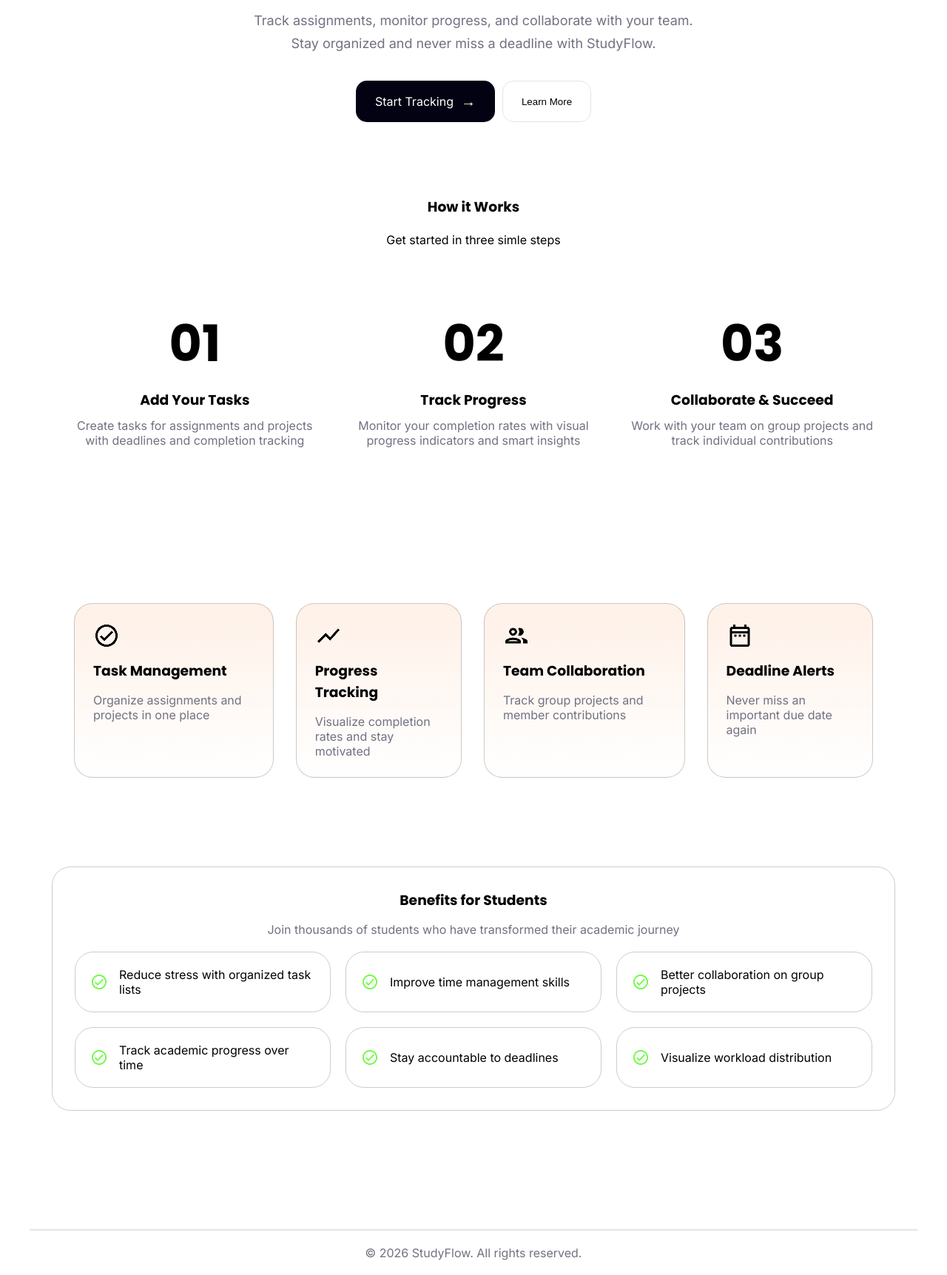
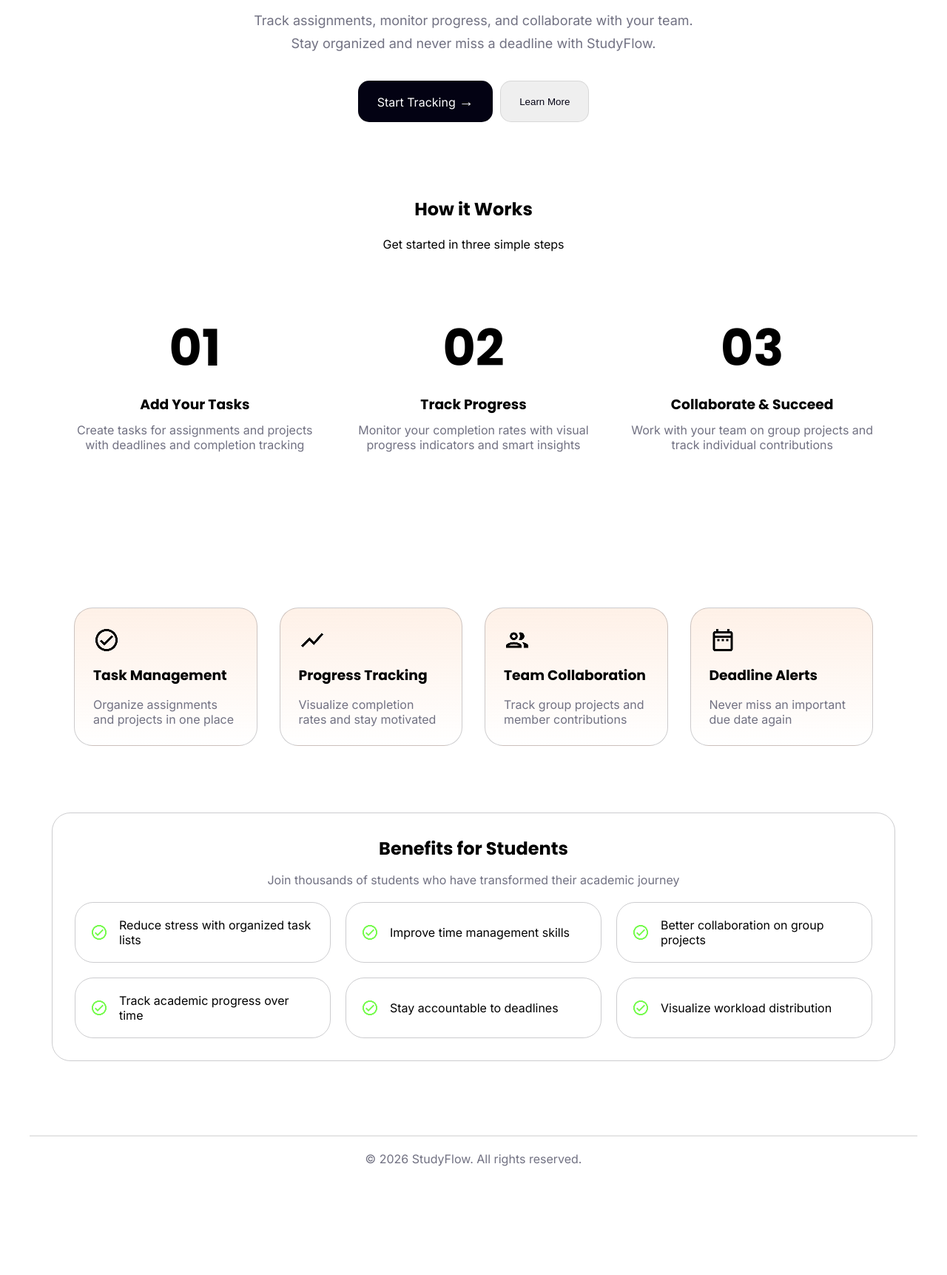
Before and after one commit to SkobyM/studyFlow, a plain HTML site: page index.html in a window 1280 px wide. Shown: the part 454-2177 px from the top of the page at 74% size. After the commit the page ends 2050 px from the top, so only its background shows below. Drawn offline with Linux system fonts and the light colour scheme.

Commit message:
refactor styles: consolidate CSS variables and improve button styles for consistency

```diff
--- /dev/null
+++ b/css/base.css
@@ -0,0 +1,33 @@
+:root {
+    --primary-color: #030213;
+    --secondary-color: #50E3C2;
+    --background-color: #F5F5F5;
+    --text-primary-color-black: #030213;
+    --text-primary-color-white: #FFFFFF;
+    --text-muted-color: #717182;
+    --button-bg-color: #030213;
+    --border-color: rgba(3, 2, 19, 0.2);
+}
+
+body {
+    max-width: 1200px;
+    margin: 0 auto;
+    font-family: 'Inter', sans-serif;
+}
+
+h1,
+h2,
+h3 {
+    font-family: 'Poppins', sans-serif;
+}
+
+.btn_style{
+    border: rgba(0, 0, 0, 0.1) solid 1px;
+    border-radius: 15px;
+    transition: transform 0.2s ease, box-shadow 0.2s ease;
+}
+.btn_style:hover {
+    cursor: pointer;
+    transform: scale(1.05);
+    box-shadow: 0 8px 20px rgba(0, 0, 0, 0.15);
+}
--- a/css/index.css
+++ b/css/index.css
@@ -1,11 +1,4 @@
-body {
-    max-width: 1200px;
-    margin: 0 auto;
-    font-family: 'Inter', sans-serif;
-}
-h1, h2, h3 {
-    font-family: 'Poppins', sans-serif;
-}
+
 /* Hero Section Styles */
 #hero {
     display: flex;
@@ -26,8 +19,8 @@ h1, h2, h3 {
 /* Hero Message Styles */
 .hero-message {
     background: rgba(3, 2, 19, 0.1);
-    border: 1px solid rgba(3, 2, 19, 0.2);
-    color: #030213;
+    border: 1px solid var(--border-color);
+    color: var(--text-primary-color-black);
     padding: 10px;
     border-radius: 20px;
     display: flex;
@@ -43,7 +36,7 @@ h1, h2, h3 {
     margin-right: 10px;
 }
 
-#hero h1 {
+.hero-content h1 {
     font-size: 58px;
     margin: 20px 0;
     background: linear-gradient(to bottom, #000000 0%, #727272 100%);
@@ -53,48 +46,34 @@ h1, h2, h3 {
 
 .hero-content p {
     font-size: 18px;
-    color: #717182;
+    color: var(--text-muted-color);
     margin-bottom: 10px;
 }
 
 /* Button Styles */
 
-.hero-btn {
+.group-hero-btn {
     display: flex;
     flex-direction: row;
     gap: 10px;
     margin-top: 30px;
 }
-
-.btn {
-    border: rgba(0, 0, 0, 0.1) solid 1px;
-    padding: 15px 25px;
-    border-radius: 15px;
-    transition: transform 0.2s ease, box-shadow 0.2s ease;
-    background-color: transparent;
-}
-
-.btn:hover {
-    cursor: pointer;
-    transform: scale(1.05);
-    box-shadow: 0 8px 20px rgba(0, 0, 0, 0.15);
+.group-hero-btn a {
+    text-decoration: none;
 }
 
 .btn-tracking {
-    background-color: #030213;
-    color: #ffffff;
-    display: flex;
-    align-items: center;
-    gap: 10px;
+    padding: 15px 25px;
+    background-color: var(--button-bg-color);
+    color: var(--text-primary-color-white);
 }
-
-.hero-btn a {
-    text-decoration: none;
-    color: #ffffff;
-}
-
 .btn-tracking span {
     font-size: 20px;
+}
+.btn-learn {
+    padding: 15px 25px;
+    color: var(--text-primary-color-black);
+    border: 1px solid var(--border-color);
 }
 
 
@@ -128,35 +107,33 @@ h1, h2, h3 {
 
 }
 
-.steps_cards h1 {
+.steps h1 {
     font-size: 68px;
     margin-bottom: 10px;
 }
 
-.steps_cards p {
-    color: #717182;
+.steps p {
+    color: var(--text-muted-color);
     margin-top: 10px;
 }
 
 /* Feature Section Styles */
 
-.feature_cards {
+.feature_cards_container {
     display: grid;
-    grid-template-columns: auto auto auto auto;
+    grid-template-columns: 1fr 1fr 1fr 1fr;
     gap: 30px;
     margin-top: 100px;
     padding: 60px;
 }
 
 .card {
-    /* background-color: #e1f1fd; */
-    background-image: linear-gradient(to bottom, rgba(249, 115, 22, 0.1), white);
+    background: linear-gradient(to bottom, rgba(249, 115, 22, 0.1), white);
     padding: 25px;
-    border: rgba(0, 0, 0, 0.2) solid 1px;
+    border: 1px solid var(--border-color);
     border-radius: 25px;
     display: flex;
     flex-direction: column;
-    align-items: start;
     gap: 15px;
 }
 
@@ -166,8 +143,7 @@ h1, h2, h3 {
 }
 
 .card p {
-    /* margin-top: 10px; */
-    color: #717182;
+    color: var(--text-muted-color);
 }
 
 .card:hover {
@@ -180,19 +156,13 @@ h1, h2, h3 {
 
 /* Benefits Section Styles */
 
-#benefits-section {
-    padding: 30px;
-}
-
 .main_benefit_card {
     display: flex;
     flex-direction: column;
-    border: 1px solid rgba(3, 2, 19, 0.2);
+    border: 1px solid var(--border-color);
     padding: 30px;
-    margin: 30px auto;
+    margin: 30px;
     border-radius: 25px;
-    max-width: 1200px;
-    justify-content: center;
 }
 
 .main_text_in_benefits {
@@ -203,7 +173,7 @@ h1, h2, h3 {
 }
 
 .main_text_in_benefits p {
-    color: #717182;
+    color: var(--text-muted-color);
     margin-bottom: 20px;
 }
 
@@ -214,7 +184,7 @@ h1, h2, h3 {
 }
 
 .card_border {
-    border: 1px solid rgba(3, 2, 19, 0.2);
+    border: 1px solid var(--border-color);
     border-radius: 25px;
     padding: 20px;
     display: flex;
@@ -238,7 +208,7 @@ h1, h2, h3 {
         padding: 20px;
     }
 
-    .feature_cards {
+    .feature_cards_container {
         grid-template-columns: 1fr 1fr;
         padding: 20px;
     }
@@ -267,7 +237,7 @@ h1, h2, h3 {
         padding: 20px;
     }
 
-    .feature_cards {
+    .feature_cards_container {
         grid-template-columns: 1fr;
         padding: 20px;
     }
--- a/index.html
+++ b/index.html
@@ -5,9 +5,12 @@
     <meta charset="UTF-8">
     <meta name="viewport" content="width=device-width, initial-scale=1.0">
     <title>StudyFlow</title>
-<link href="https://fonts.googleapis.com/css2?family=Inter:wght@300;400;600&family=Poppins:wght@500;700&display=swap" rel="stylesheet">
+    <link
+        href="https://fonts.googleapis.com/css2?family=Inter:wght@300;400;600&family=Poppins:wght@500;700&display=swap"
+        rel="stylesheet">
     <link rel="stylesheet" href="css/navBar.css">
     <link rel="stylesheet" href="css/index.css">
+    <link rel="stylesheet" href="css/base.css">
     <script src="js/navBar.js" defer></script>
 </head>
 
@@ -47,9 +50,9 @@
             <p> Stay organized and never miss a deadline with StudyFlow.</p>
         </div>
 
-        <div class="hero-btn">
-            <a href="html/dashboard.html" class="btn btn-tracking">Start Tracking <span>→</span></a>
-            <button class="btn btn-learn">Learn More</button>
+        <div class="group-hero-btn">
+            <a href="html/dashboard.html" class="btn_style btn-tracking">Start Tracking <span>→</span></a>
+            <button class="btn_style btn-learn">Learn More</button>
         </div>
     </section>
 
@@ -58,24 +61,24 @@
     <section id="how-work" class="how-work-section">
 
         <div class="work-texts">
-            <h3>How it Works</h3>
-            <p>Get started in three simle steps</p>
+            <h2>How it Works</h2>
+            <p>Get started in three simple steps</p>
         </div>
 
         <div class="steps_cards">
-            <div class="steps step1">
+            <div class="steps">
                 <h1>01</h1>
                 <h3>Add Your Tasks</h3>
                 <p>Create tasks for assignments and projects with deadlines and completion tracking</p>
             </div>
 
-            <div class="steps step2">
+            <div class="steps">
                 <h1>02</h1>
                 <h3>Track Progress</h3>
                 <p>Monitor your completion rates with visual progress indicators and smart insights</p>
             </div>
 
-            <div class="steps step3">
+            <div class="steps">
                 <h1>03</h1>
                 <h3>Collaborate & Succeed</h3>
                 <p>Work with your team on group projects and track individual contributions</p>
@@ -88,26 +91,26 @@
 
     <section id="feature_section">
 
-        <div class="feature_cards">
-            <div class="card task_management">
+        <div class="feature_cards_container">
+            <div class="card">
                 <img src="img/future_correct.png" alt="future correct icon">
                 <h3>Task Management</h3>
                 <p>Organize assignments and projects in one place</p>
             </div>
 
-            <div class="card progress_tracking">
+            <div class="card">
                 <img src="img/future_progress.png" alt="future progress icon">
                 <h3>Progress Tracking</h3>
                 <p>Visualize completion rates and stay motivated</p>
             </div>
 
-            <div class="card team_collaboration">
+            <div class="card">
                 <img src="img/future_group.png" alt="future group icon">
                 <h3>Team Collaboration</h3>
                 <p>Track group projects and member contributions</p>
             </div>
 
-            <div class="card deadline_alerts">
+            <div class="card">
                 <img src="img/future_deadline.png" alt="future deadline icon">
                 <h3>Deadline Alerts</h3>
                 <p>Never miss an important due date again</p>
@@ -121,37 +124,37 @@
         <div class="main_benefit_card">
 
             <div class="main_text_in_benefits">
-                <h3>Benefits for Students</h3>
+                <h2>Benefits for Students</h2>
                 <p>Join thousands of students who have transformed their academic journey</p>
             </div>
 
             <div class="cards_in_benefits">
-                <div class="card_border reduce_card">
+                <div class="card_border">
                     <img src="img/correct.png" alt="correct icon" class="correct_icon">
                     Reduce stress with organized task lists
                 </div>
 
-                <div class="card_border improve_card">
+                <div class="card_border">
                     <img src="img/correct.png" alt="correct icon" class="correct_icon">
                     Improve time management skills
                 </div>
 
-                <div class="card_border better_card">
+                <div class="card_border">
                     <img src="img/correct.png" alt="correct icon" class="correct_icon">
                     Better collaboration on group projects
                 </div>
 
-                <div class="card_border track_card">
+                <div class="card_border">
                     <img src="img/correct.png" alt="correct icon" class="correct_icon">
                     Track academic progress over time
                 </div>
 
-                <div class="card_border stay_card">
+                <div class="card_border">
                     <img src="img/correct.png" alt="correct icon" class="correct_icon">
                     Stay accountable to deadlines
                 </div>
 
-                <div class="card_border visualize_card">
+                <div class="card_border">
                     <img src="img/correct.png" alt="correct icon" class="correct_icon">
                     Visualize workload distribution
                 </div>
```
